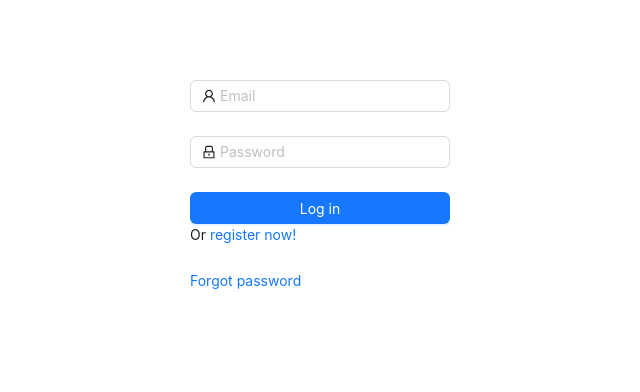
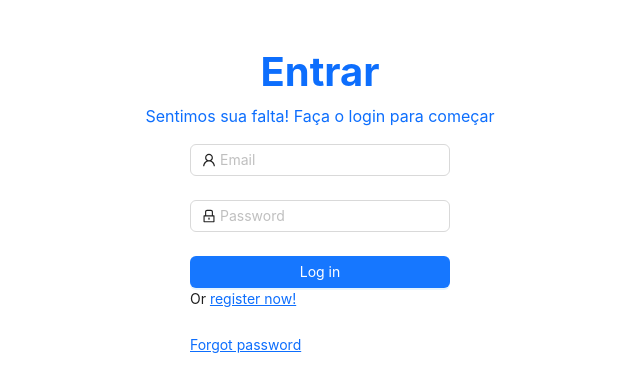
Before and after one commit to VerasThiago/orrevua, a React (Create React App) app in the folder web/: page /login in a window 1280 px wide. Shown: the top 392 px of the page, without its empty margins (320-960 px from the left). Built offline with nearby package versions, Linux system fonts and the light colour scheme; no server answers.

Commit message:
removed craco and added bootstrap

```diff
--- a/web/craco.config.js
+++ /dev/null
@@ -1,20 +0,0 @@
-const CracoLessPlugin = require('craco-less');
-
-// eslint-disable-next-line no-undef
-module.exports = {
-  plugins: [
-    {
-      plugin: CracoLessPlugin,
-      options: {
-        lessLoaderOptions: {
-          lessOptions: {
-            modifyVars: {
-              '@primary-color': '#1DA57A'
-            },
-            javascriptEnabled: true
-          }
-        }
-      }
-    }
-  ]
-};
--- a/web/src/App.js
+++ b/web/src/App.js
@@ -10,7 +10,7 @@ import PrivateRoute from './components/privateRoute';
 
 import AuthProvider from './services/auth';
 
-import './App.less';
+import './App.css';
 
 export const AuthContext = createContext();
 
--- /dev/null
+++ b/web/src/custom-bootstrap.scss
@@ -0,0 +1,5 @@
+// Override default variables before the import
+// $body-bg: #000;
+
+// Import Bootstrap and its default variables
+@import '~bootstrap/scss/bootstrap.scss';
--- a/web/src/index.js
+++ b/web/src/index.js
@@ -1,3 +1,4 @@
+import './custom-bootstrap.scss';
 import React from 'react';
 import ReactDOM from 'react-dom/client';
 import './index.css';
--- a/web/src/layouts/mainLayout.js
+++ b/web/src/layouts/mainLayout.js
@@ -4,7 +4,7 @@ import { Layout, Menu, Dropdown } from 'antd';
 import { UserOutlined, HomeOutlined, LogoutOutlined } from '@ant-design/icons';
 import { AuthContext } from '../App';
 
-import './mainLayout.less';
+import './mainLayout.css';
 
 const { Header, Content, Footer, Sider } = Layout;
 
--- a/web/src/pages/login/index.js
+++ b/web/src/pages/login/index.js
@@ -3,8 +3,6 @@ import { useNavigate, useLocation } from 'react-router-dom';
 import { LockOutlined, UserOutlined } from '@ant-design/icons';
 import { Button, Form, Input } from 'antd';
 import { AuthContext } from '../../App';
-
-import './login.css';
 
 export default function Login() {
   const navigate = useNavigate();
@@ -17,10 +15,12 @@ export default function Login() {
   };
 
   return (
-    <div className="login-wrapper">
+    <div className="vh-100">
+      <h1 className="text-primary fw-bold pt-5 text-center">Entrar</h1>
+      <p className="text-primary text-center">Sentimos sua falta! Faça o login para começar</p>
+      <div className="d-flex justify-content-center">
         <Form
           name="login"
-        className="login-form"
           initialValues={{
             remember: true
           }}
@@ -59,15 +59,14 @@ export default function Login() {
           </Form.Item>
 
           <Form.Item>
-          <Button type="primary" htmlType="submit" className="login-form-button">
+            <Button type="primary" htmlType="submit" className="w-100">
               Log in
             </Button>
             Or <a href="">register now!</a>
           </Form.Item>
-        <a className="login-form-forgot" href="">
-          Forgot password
-        </a>
+          <a href="">Forgot password</a>
         </Form>
+      </div>
     </div>
   );
 }
--- a/web/src/pages/login/login.css
+++ /dev/null
@@ -1,18 +0,0 @@
-.login-wrapper {
-  display: flex;
-  justify-content: center;
-  margin-top: 5rem;
-  min-height: 100vh;
-}
-.login-form {
-  max-width: 300px;
-}
-.login-form-forgot {
-  float: left;
-}
-.ant-col-rtl .login-form-forgot {
-  float: left;
-}
-.login-form-button {
-  width: 100%;
-}
```
Also changed, not shown: web/package.json (+5 -5 lines), web/src/App.css (renamed from web/src/App.less), web/src/layouts/mainLayout.css (renamed from web/src/layouts/mainLayout.less), 1 other file (tests, documents, lock files or other folders). Lines whose indentation alone changed are shown as unchanged.
